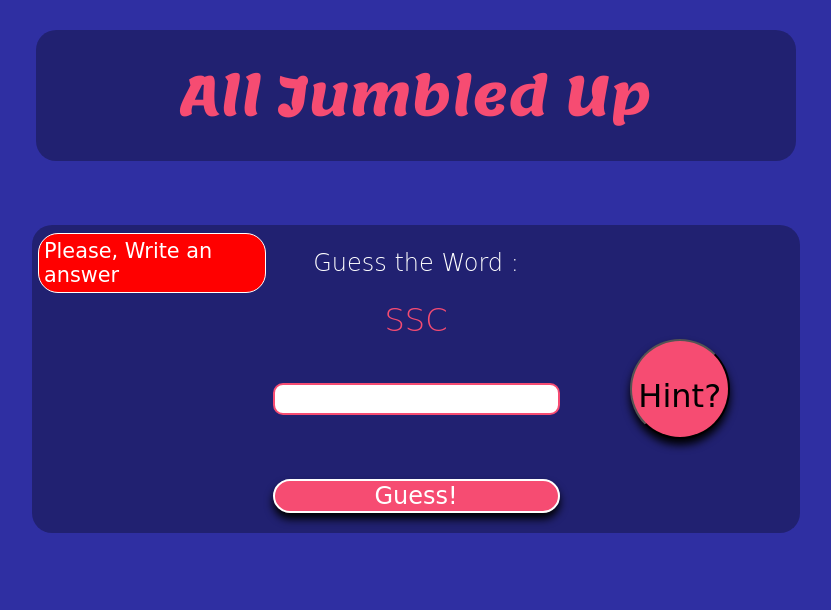
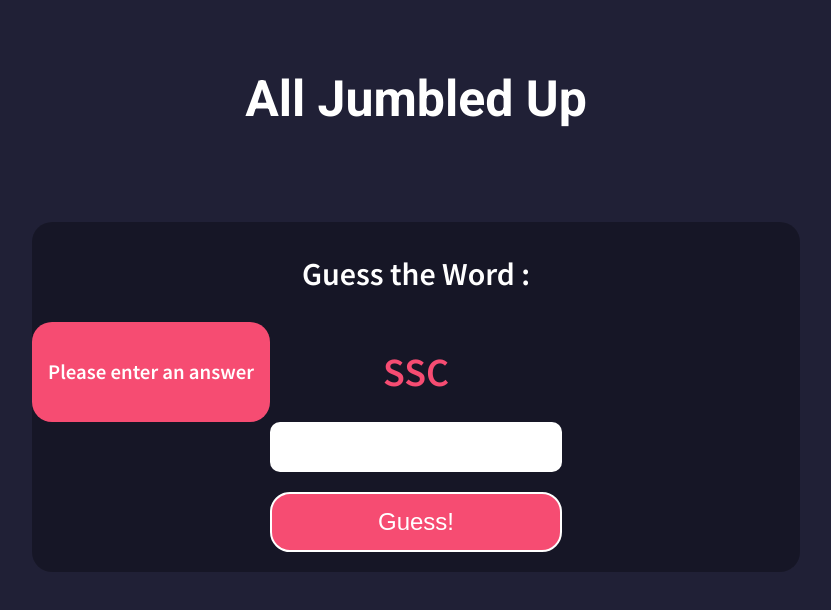
Before and after one commit to jdmcgrath/All-Jumbled-Up, a plain HTML site: page index.html in a window 1280 px wide. Both pictures are taken after a click on the input "Guess!". Shown: the whole page, without its empty margins (224-1055 px from the left). Drawn offline with nearby package versions, Linux system fonts and the light colour scheme; a web font is replaced by a local one.

Commit message:
Added Sass preprocessing and updated JS

```diff
--- a/app.js
+++ b/app.js
@@ -1,112 +1,72 @@
-// TO DO LIST:
-
-// 1. Make Game End when unscrambledWords.length = 0 DONE!
-// 2. Reset input field when answer is correct DONE!
-// 3. Work on animations
-// 4. Turn unscrambledWords into an object and include a 'Hint' piece of text to show when user needs a hint
-// 5. Add a scoreboard and timer
-
-
-
-
-// Create an array of words to be jumbled up
-const unscrambledWords = ["HTML", "CSS", "JAVASCRIPT", "JAVA", "REACT", "BOOTSTRAP", "ANGULAR"];
-const unscrambledNames = ["JOHN", "JOE", "EMILY", "LIAM", "RACHEL"]
-const exampleWords = ["HTML", "CSS"];
+const unscrambledWords = ['HTML', 'CSS', 'JAVASCRIPT', 'JAVA', 'REACT', 'BOOTSTRAP', 'ANGULAR'];
 
 class WordJumbler {
-    constructor(unscrambledWords) {
+	constructor() {
 		this.unscrambledWords = unscrambledWords;
-        this.chosenWord = "";
-        this.scrambledWord = "";
+		this.chosenWord = '';
+		this.scrambledWord = '';
 		this.answered = [];
 		this.word_score = 0;
 	}
 
-    main() {
-        // 0. If array of words not used is > 0, find another word
+	main = () => {
 		if (this.unscrambledWords.length > 0) {
-            // 1. Get the random word - this is the word we are quizzing the student on & copy it to array "answered"
 			this.chosenWord = this.getRandomWord();
-
-            // 2. Scramble our chosen word
 			this.scrambledWord = this.scramble(this.chosenWord);
-
-            // 3. Update the DOM with our scrambled word.
-            document.getElementById("scrambledWord").innerHTML = this.scrambledWord;
+			document.getElementById('scrambledWord').innerHTML = this.scrambledWord;
 		} else {
-            // 5. Stop the game since all words have been completed
-            document.querySelector(".box").style.display = "none";
-            document.querySelector(".winner_box").style.display = "block";
+			document.querySelector('.box').style.display = 'none';
+			document.querySelector('.winner_box').style.display = 'block';
 		}
 	}
 
-
-    // 1. Set a random word in the document
-    getRandomWord() {
-        // 1. Get a random number for selecting a random word from the array
+	getRandomWord= () => {
 		let n = Math.floor(Math.random() * this.unscrambledWords.length);
-
-        // 2. Randomly selected a word and return
 		return this.unscrambledWords[n];
 	}
 
-    scramble(word) {
-        let trick = word.split("").sort().reverse(); // Sort the array of letters and reverse them
-        return trick.join(""); // Returning the joined word again into a string
+	scramble= (word) => {
+		return word.split('').sort().reverse().join('');
 	}
 
-    answerChecker() {
-        let guessElem = document.getElementById("guess");
+	answerChecker = () => {
+		let guessElem = document.getElementById('guess');
 		let inputText = guessElem.value.toUpperCase();
 
-        // If answer is correct
 		if (inputText == this.chosenWord) {
 			this.answered.push(this.chosenWord);
 			let n = this.unscrambledWords.indexOf(this.chosenWord);
 			this.unscrambledWords.splice(n, 1);
-            guessElem.value = "";
+			guessElem.value = '';
 			this.score();
 			this.main();
-            document.querySelector(".noti-three").style.display = "block";
-            setTimeout(
-                () => (document.querySelector(".noti-three").style.display = "none"),
-                3000
-                );
+            document.querySelector('.notification').innerHTML="Correct! Well done!";
+            document.querySelector('.notification').style.display = 'flex'
+			setTimeout(() => (document.querySelector('.notification').style.display = 'none'), 3000);
 		}
-
-            // If there is no answer entered
 		else if (inputText.length === 0) {
-                (document.querySelector(".noti-one").style.display = "block"),
-                setTimeout(
-                    () => (document.querySelector(".noti-one").style.display = "none"),
-                    3000
-                    );
+			document.querySelector('.notification').innerHTML="Please enter an answer";
+            document.querySelector('.notification').style.display = 'flex'
+			setTimeout(() => (document.querySelector('.notification').style.display = 'none'), 3000);
 		}
-
-                // If answer entered is wrong
 		else {
-                    document.querySelector(".noti-two").style.display = "block";
-                    setTimeout(
-                        () => (document.querySelector(".noti-two").style.display = "none"),
-                        3000
-                        );
+			document.querySelector('.notification').innerHTML="I'm sorry, that's not right!";
+            document.querySelector('.notification').style.display = 'flex'
+			setTimeout(() => (document.querySelector('.notification').style.display = 'none'), 3000);
 		}
 	}
 
-    // Run when answer is correct, increment score by 1 and update it to the DOM
-    score() {
+	score= () =>  {
 		this.word_score++;
-      document.getElementById("score").innerHTML = `${this.answered.length} / ${this.answered.length + unscrambledWords.length}`;
+		document.getElementById('score').innerHTML = `${this.answered.length} / ${
+			this.answered.length + unscrambledWords.length
+		}`;
 	}
 }
 
-
-  let input = document.getElementById("guess");
-  input.addEventListener("keyup", function(event) {
-      // Number 13 is the "Enter" key on the keyboard
-      if (event.key == "Enter") {
-          // Trigger the answer checker function
+let input = document.getElementById('guess');
+input.addEventListener('keyup', function (event) {
+	if (event.key == 'Enter') {
 		event.preventDefault();
 		game.answerChecker();
 	}
--- a/index.html
+++ b/index.html
@@ -4,33 +4,24 @@
     <meta charset="UTF-8">
     <meta name="viewport" content="width=device-width, initial-scale=1.0">
     <title> All Jumbled Up</title>
-    <link rel="stylesheet" href="css/style.css">
-    <link rel="stylesheet" href="css/animate.css">
+    <link rel="stylesheet" href="style.css">
 </head>
 <body>
-    <div class="main">
-        <div class="title animated fadeInDown">
-            All Jumbled Up
+        <div class="title">
+            <h1>All Jumbled Up</h1>
         </div>
-        <div class="box animated fadeInUp">
+        <div class="box">
             <p class="tricky">Guess the Word :</p>
             <p class="tricky" id="scrambledWord"></p>
-
             <input type="text" class="blank" id="guess">
             <input type="submit" class="guess" value="Guess!" id="check" onclick="game.answerChecker()">
-
-            <span class="notifications noti-one animated shake">Please, Write an answer</span>
-            <span class="notifications noti-two animated shake">Oops, wrong answer! Try again</span>
-            <span class="notifications noti-three animated bounceIn">Awesome! That answer was correct</span>
+            <span class="notification noti-one">Please write an answer</span>
+            <span class="notification noti-two">Oops, wrong answer! Try again</span>
+            <span class="notification noti-three">Awesome! That answer was correct</span>
             <span id="score"></span>
-
-
-            <img src="" class="animated jello hint-img">
-
-            <input type="submit" class="hint" value="Hint?">
         </div>
         <div class="winner_box">
-            <h2>Congrats! You guessed all the words correctly. <br>
+            <h2 class="congrats">Congrats! You guessed all the words correctly. <br>
                 Would you  like to try again?
             </h2>
             <button class="reset"><a HREF="javascript:history.go(0)">RESET</a></button>
--- /dev/null
+++ b/style.scss
@@ -0,0 +1,156 @@
+@import url('https://fonts.googleapis.com/css2?family=Source+Sans+Pro:ital,wght@0,600;1,400&display=swap');
+@import url('https://fonts.googleapis.com/css2?family=Roboto:wght@700&display=swap');
+@import url('https://fonts.googleapis.com/css2?family=Catamaran&display=swap');
+
+body {
+	background: #202036;
+	font-family: 'Source Sans Pro', sans-serif;
+	margin: 0px;
+	padding: 0px;
+}
+
+.title {
+	display: flex;
+	flex-direction: row;
+	align-items: center;
+	justify-content: center;
+	max-width: 90%;
+	padding-top: 5vh;
+	margin: auto;
+	h1 {
+		font-family: 'Roboto', sans-serif;
+		font-size: 50px;
+		color: white;
+		margin: 30px;
+	}
+}
+
+.box {
+	display: grid;
+	margin: 5% 20%;
+	grid-template-columns: 1fr 1fr 1fr;
+	grid-template-rows: 100px 100px 50px 100px;
+	background: rgba(0, 0, 0, 0.3);
+	border-radius: 20px;
+	animation-delay: 1s;
+}
+
+.tricky {
+	grid-column: 2;
+	justify-self: center;
+	color: white;
+	font-size: 2rem;
+	font-weight: 100;
+}
+
+.blank {
+	grid-column: 2;
+	color: black;
+	outline: none;
+	border-radius: 10px;
+	border: none;
+	font-size: 1.4rem;
+	text-align: center;
+}
+
+.guess {
+	grid-column: 2;
+	margin-bottom: 20px;
+	margin-top: 20px;
+	color: white;
+	background: #f64c72;
+	font-size: 1.5rem;
+	border-radius: 20px;
+	outline: none;
+	border: solid 2px white;
+	text-align: center;
+	transition: all 0.5s ease;
+	&:hover {
+		cursor: pointer;
+		background-color: rgb(207, 23, 231);
+		transition: 0.5s ease;
+	}
+}
+
+.notification {
+	align-items: center;
+    justify-content: center;
+	text-align: center;
+	border-radius: 20px;
+	padding: 10px;
+	font-size: 1.3rem;
+	display: none;
+	background: #f64c72;
+	color: white;
+	grid-column: 1;
+    grid-row: 2;
+}
+
+#score {
+	grid-column: 3;
+	grid-row: 1;
+	text-align: right;
+	padding: 10px;
+	color: white;
+	font-size: 2em;
+}
+
+.hint-img {
+	width: 200px;
+	height: 200px;
+	border-radius: 100%;
+	grid-column: 1;
+	grid-row: 1/5;
+	margin: 20px;
+	display: none;
+}
+
+#scrambledWord {
+	color: #f64c72;
+	font-size: 2.5rem;
+	display: flex;
+	align-items: center;
+	justify-content: center;
+}
+
+.winner_box {
+	display: flex;
+	align-content: center;
+	align-items: center;
+	margin: 5% 20%;
+	background: rgba(0, 0, 0, 0.3);
+	justify-content: center;
+	align-items: center;
+	border-radius: 20px;
+	animation-delay: 1s;
+	display: none;
+}
+
+.congrats {
+	text-align: center;
+	color: white;
+	grid-row: 1;
+}
+
+.reset {
+	display: block;
+	padding: 0 40px;
+	color: white;
+	background: #f64c72;
+	font-size: 1.5rem;
+	border-radius: 20px;
+	border: solid 2px white;
+	text-align: center;
+	transition: all 0.5s ease;
+	margin: auto;
+	&:hover {
+		cursor: pointer;
+		background-color: rgb(207, 23, 231);
+		transition: 0.5s ease;
+	}
+}
+
+a {
+	text-decoration: none;
+	color: white;
+}
```
Also changed, not shown: css/animate.css (deleted), css/style.css (deleted), style.css (added), 2 other files. Lines whose indentation alone changed are shown as unchanged.
